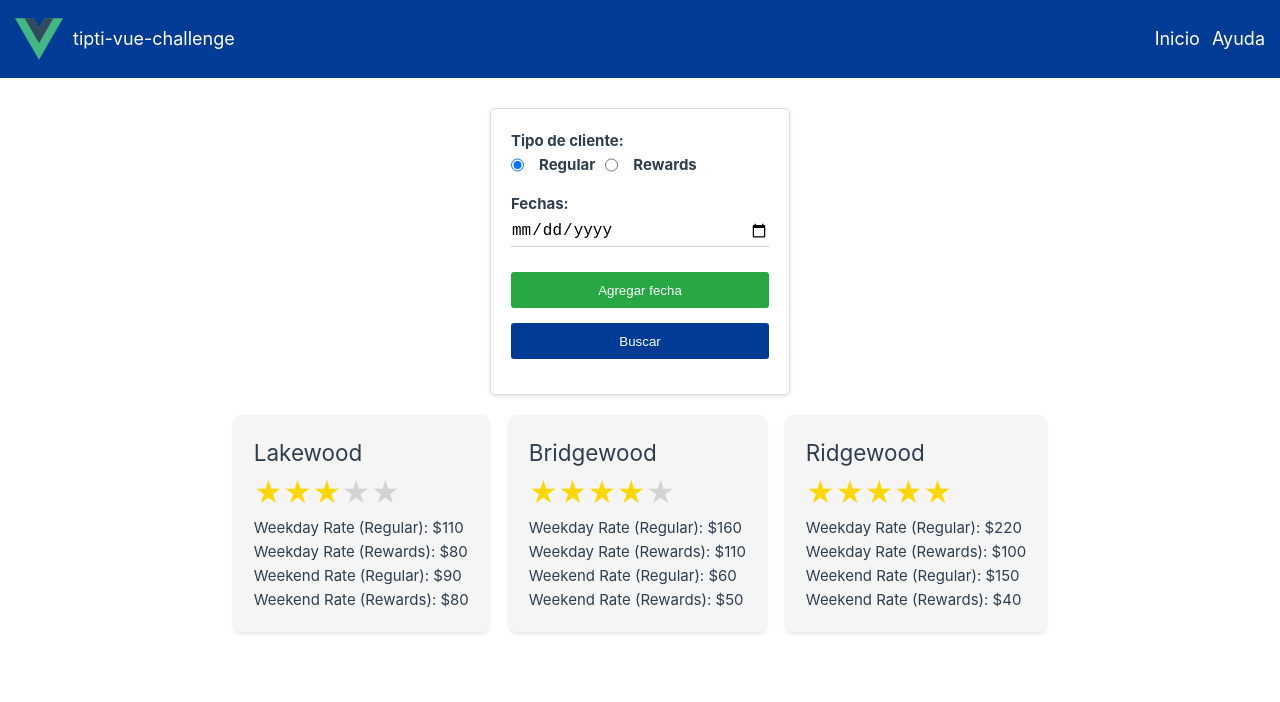
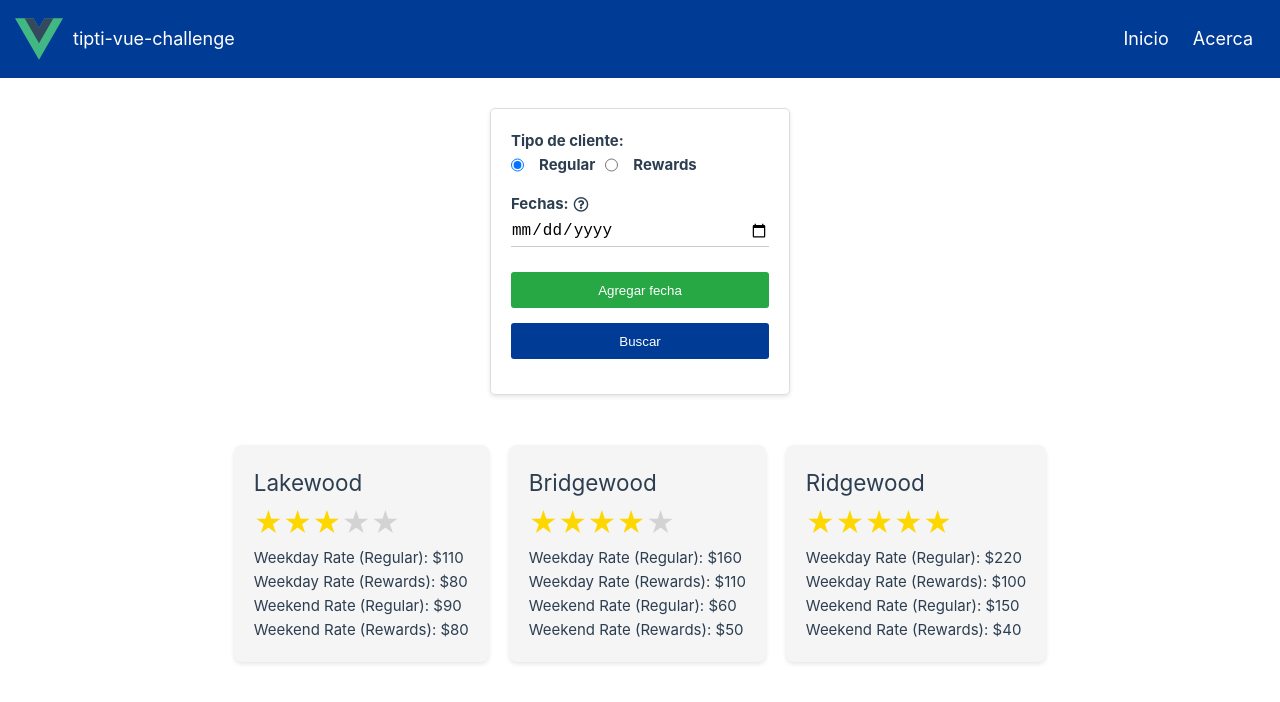
Before and after one commit to zbango/vue-challenge, a Vue app: page / in a window 1280 px wide. Shown: the top 702 px of the page. Built offline with nearby package versions, Linux system fonts and the light colour scheme.

Commit message:
fix: update styles

```diff
--- a/index.html
+++ b/index.html
@@ -3,8 +3,9 @@
   <head>
     <meta charset="UTF-8">
     <link rel="icon" href="/favicon.ico">
+    <link rel="stylesheet" href="https://cdnjs.cloudflare.com/ajax/libs/font-awesome/5.15.3/css/all.min.css" />
     <meta name="viewport" content="width=device-width, initial-scale=1.0">
-    <title>Vite App</title>
+    <title>Tipti Challenge</title>
   </head>
   <body>
     <div id="app"></div>
--- a/src/components/Header.vue
+++ b/src/components/Header.vue
@@ -7,7 +7,7 @@
 
     <div class="right-content">
       <router-link to="/" class="link">Inicio</router-link>
-      <router-link to="/about" class="link">Ayuda</router-link>
+      <router-link to="/about" class="link">Acerca</router-link>
     </div>
   </header>
 </template>
@@ -46,6 +46,7 @@
   color: #fff;
   text-decoration: none;
   margin-left: 12px;
+  margin-right: 12px;
   font-size: large;
 }
 
--- a/src/components/HotelCard.vue
+++ b/src/components/HotelCard.vue
@@ -36,7 +36,7 @@ export default {
 @media (max-width: 768px) {
   .hotel-card {
     width: 100%;
-    margin: 20px;
+    margin: 10px 20px;
   }
 }
 
@@ -55,13 +55,13 @@ export default {
 }
 
 .cheaper-hotel {
-  border: 2px solid #0048ff;
+  border: 4px solid #003b95;
   animation: pulse-border 0.5s infinite alternate;
 }
 
 @keyframes pulse-border {
   from {
-    border-color: #0048ff;
+    border-color: #003b95;
   }
   to {
     border-color: transparent;
--- a/src/components/HotelGrid.vue
+++ b/src/components/HotelGrid.vue
@@ -1,5 +1,5 @@
 <template>
-  <div class="hotel-grid">
+  <div class="hotel-grid" id="hotel-grid">
     <HotelCard v-for="hotel in hotelStore.hotels" :key="hotel.id" :hotel="hotel" />
   </div>
 </template>
@@ -13,6 +13,7 @@ const hotelStore = useHotelStore()
 
 <style scoped>
 .hotel-grid {
+  margin-top: 30px;
   display: flex;
   justify-content: center;
   gap: 20px;
--- a/src/views/AboutView.vue
+++ b/src/views/AboutView.vue
@@ -1,15 +1,18 @@
 <template>
-  <div class="about">
-    <h1>Frontend challenge</h1>
-  </div>
+  <main class="container">
+    <h1>Frontend challenge developed by Steven Tabango</h1>
+  </main>
 </template>
 
 <style>
-@media (min-width: 1024px) {
-  .about {
-    min-height: 100vh;
-    display: flex;
-    align-items: center;
-  }
+.container {
+  display: flex;
+  justify-content: center;
+  align-items: center;
+  height: 100vh;
+}
+
+h1 {
+  text-align: center;
 }
 </style>
```
